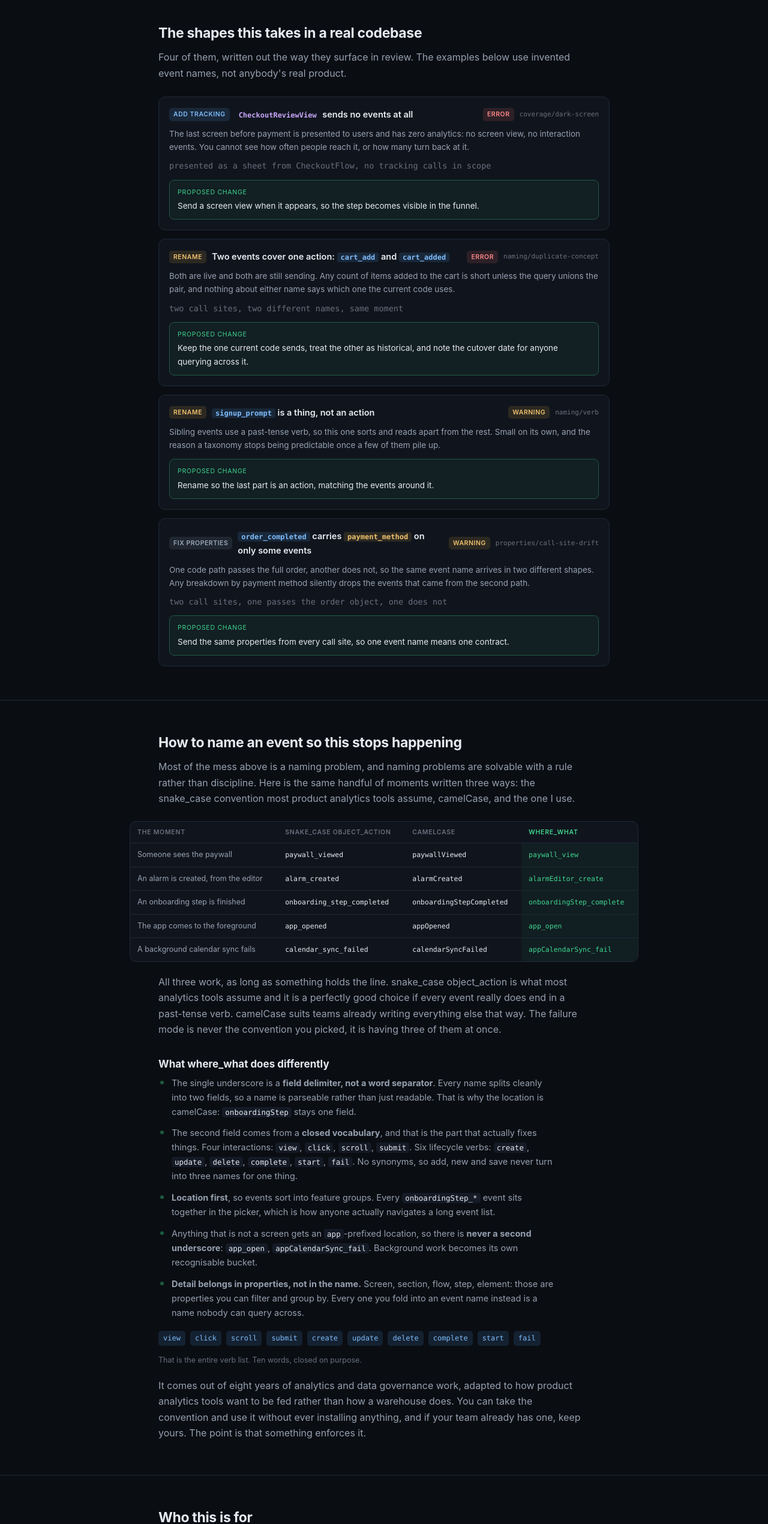
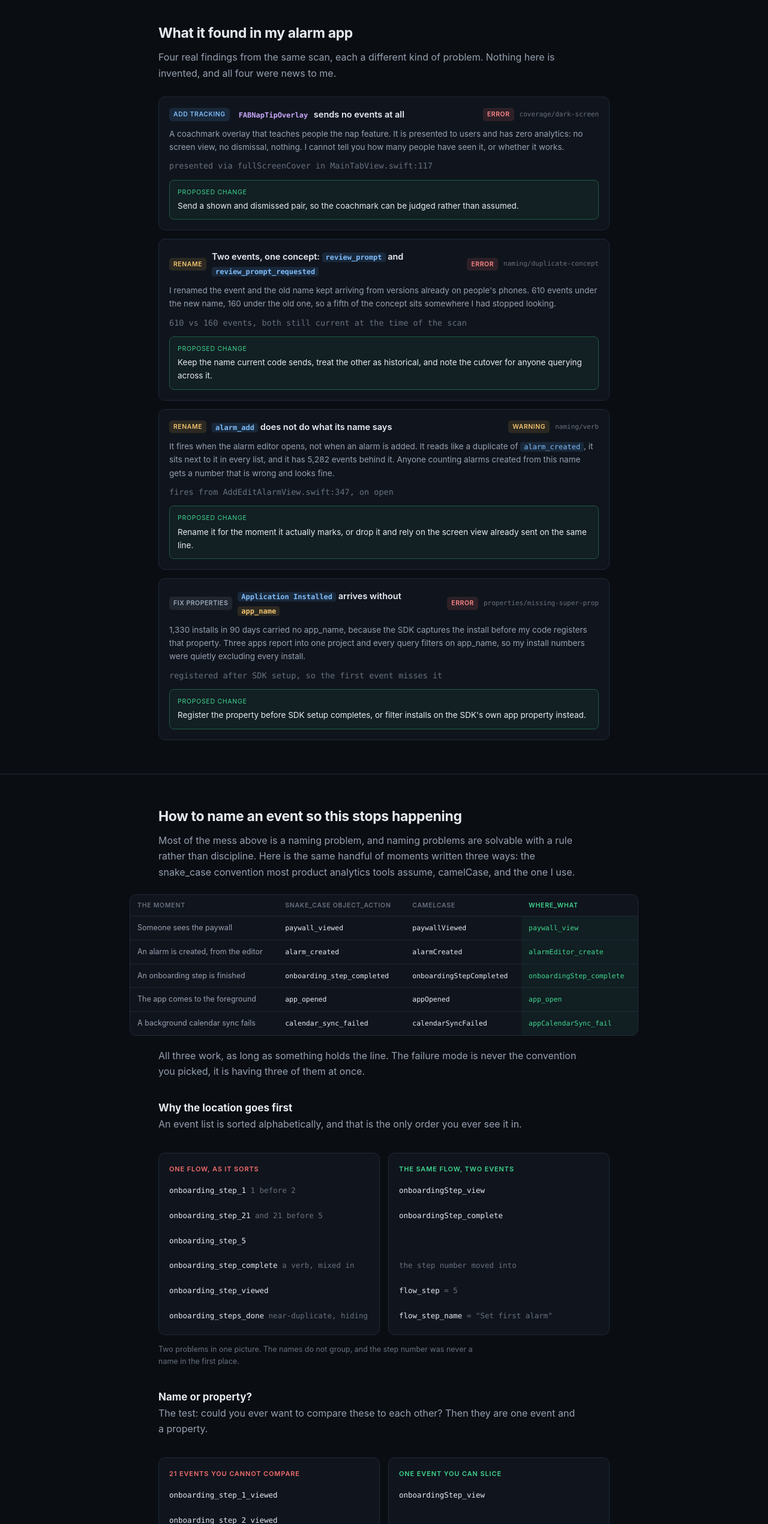
Before and after one commit to Merthade/tracklintDomain, a plain HTML site: page index.html in a window 1280 px wide. Shown: the part 1833-4374 px from the top of the page at 60% size. Drawn offline with Linux system fonts and the light colour scheme.

Commit message:
Findings from the real alarm app; naming section shows the mess instead of describing it
The findings section was the only part of the page not talking about Emil's own
app, which read oddly next to a chart of his real event volume. It now carries four
real findings from the actual scan, each a different class, all verified rather than
written: FABNapTipOverlay sending nothing (dark screen, MainTabView.swift:117),
review_prompt vs review_prompt_requested at 610 vs 160 events (duplicate concept),
alarm_add firing when the editor opens rather than when an alarm is added with 5,282
events behind it (misnamed), and Application Installed arriving without app_name so
1,330 installs in 90 days were invisible to every app-filtered query. Invented
cart_add/order_completed examples are gone.

Naming section: less prose, more picture, per Emil. Two new side-by-side visuals
replace the long bullets.

1. Why the location goes first: one flow as it actually sorts, with
   onboarding_step_1, _21, _5 (21 before 5), _complete landing among the views, and
   onboarding_steps_done hiding at the bottom as a near-duplicate. Beside it, the
   same flow as two events with the step number moved into properties.
2. Name or property: 21 per-step events you cannot compare, versus one event with
   flow_step you can group by. The test is stated as a question, not a rule.

Emil noted this conflates renaming with event-vs-property design. Agreed, and kept
deliberately: they are two problems, the picture shows both, and the caption says so
rather than pretending it is one idea.

Remaining rules trimmed to three one-liners. Sweep animation scoped to the hero so
the new comparison cards do not also animate.

Local commit only, not pushed: more page changes coming first.

```diff
--- a/index.html
+++ b/index.html
@@ -125,7 +125,7 @@ h1{font-size:39px;line-height:1.15;letter-spacing:-0.03em;margin-bottom:18px}
 
 /* the linter passing over the names: a slow sweep across the compare cards */
 .card{position:relative;overflow:hidden}
-.card.bad:before{content:"";position:absolute;left:0;right:0;height:38%;top:-38%;pointer-events:none;
+.hero .card.bad:before{content:"";position:absolute;left:0;right:0;height:38%;top:-38%;pointer-events:none;
   background:linear-gradient(180deg,transparent,rgba(63,214,143,.12) 60%,rgba(63,214,143,.26));
   border-bottom:1px solid rgba(63,214,143,.42);
   animation:sweep 5.4s cubic-bezier(.4,0,.5,1) infinite}
@@ -134,8 +134,8 @@ h1{font-size:39px;line-height:1.15;letter-spacing:-0.03em;margin-bottom:18px}
   margin-left:5px;vertical-align:middle;animation:blip 2.6s ease-in-out infinite}
 @keyframes blip{0%,100%{opacity:.35}50%{opacity:1}}
 @media (prefers-reduced-motion: reduce){
-  .card.bad:before,.ev .flag{animation:none}
-  .card.bad:before{display:none}
+  .hero .card.bad:before,.ev .flag{animation:none}
+  .hero .card.bad:before{display:none}
 }
 
 /* recreated finding cards (illustrative, no real customer or app data) */
@@ -291,56 +291,57 @@ footer{padding:30px 0 44px;color:var(--faint);font-size:13px}
 
   <p class="note">Source: my own analytics project, 365 days to 25 July 2026, across three shipped iOS apps. Nothing modelled, nothing extrapolated.</p>
 
-  <h2 style="margin-top:44px">The shapes this takes in a real codebase</h2>
-  <p>Four of them, written out the way they surface in review. The examples below use invented event names, not anybody's real product.</p>
+  <h2 style="margin-top:44px">What it found in my alarm app</h2>
+  <p>Four real findings from the same scan, each a different kind of problem. Nothing here is invented, and all four were news to me.</p>
 
   <div class="finds">
 
     <div class="find">
       <div class="find-head">
         <span class="tag blue">Add tracking</span>
-        <span class="find-title"><span class="pill screen">CheckoutReviewView</span> sends no events at all</span>
+        <span class="find-title"><span class="pill screen">FABNapTipOverlay</span> sends no events at all</span>
         <span class="tag red">error</span><span class="find-rule">coverage/dark-screen</span>
       </div>
-      <p>The last screen before payment is presented to users and has zero analytics: no screen view, no interaction events. You cannot see how often people reach it, or how many turn back at it.</p>
-      <p class="find-code">presented as a sheet from CheckoutFlow, no tracking calls in scope</p>
+      <p>A coachmark overlay that teaches people the nap feature. It is presented to users and has zero analytics: no screen view, no dismissal, nothing. I cannot tell you how many people have seen it, or whether it works.</p>
+      <p class="find-code">presented via fullScreenCover in MainTabView.swift:117</p>
       <div class="find-fix"><span class="find-fix-label">Proposed change</span>
-        <p>Send a screen view when it appears, so the step becomes visible in the funnel.</p></div>
+        <p>Send a shown and dismissed pair, so the coachmark can be judged rather than assumed.</p></div>
     </div>
 
     <div class="find">
       <div class="find-head">
         <span class="tag amber">Rename</span>
-        <span class="find-title">Two events cover one action: <span class="pill event">cart_add</span> and <span class="pill event">cart_added</span></span>
+        <span class="find-title">Two events, one concept: <span class="pill event">review_prompt</span> and <span class="pill event">review_prompt_requested</span></span>
         <span class="tag red">error</span><span class="find-rule">naming/duplicate-concept</span>
       </div>
-      <p>Both are live and both are still sending. Any count of items added to the cart is short unless the query unions the pair, and nothing about either name says which one the current code uses.</p>
-      <p class="find-code">two call sites, two different names, same moment</p>
+      <p>I renamed the event and the old name kept arriving from versions already on people's phones. 610 events under the new name, 160 under the old one, so a fifth of the concept sits somewhere I had stopped looking.</p>
+      <p class="find-code">610 vs 160 events, both still current at the time of the scan</p>
       <div class="find-fix"><span class="find-fix-label">Proposed change</span>
-        <p>Keep the one current code sends, treat the other as historical, and note the cutover date for anyone querying across it.</p></div>
+        <p>Keep the name current code sends, treat the other as historical, and note the cutover for anyone querying across it.</p></div>
     </div>
 
     <div class="find">
       <div class="find-head">
         <span class="tag amber">Rename</span>
-        <span class="find-title"><span class="pill event">signup_prompt</span> is a thing, not an action</span>
+        <span class="find-title"><span class="pill event">alarm_add</span> does not do what its name says</span>
         <span class="tag amber">warning</span><span class="find-rule">naming/verb</span>
       </div>
-      <p>Sibling events use a past-tense verb, so this one sorts and reads apart from the rest. Small on its own, and the reason a taxonomy stops being predictable once a few of them pile up.</p>
+      <p>It fires when the alarm editor opens, not when an alarm is added. It reads like a duplicate of <span class="pill event">alarm_created</span>, it sits next to it in every list, and it has 5,282 events behind it. Anyone counting alarms created from this name gets a number that is wrong and looks fine.</p>
+      <p class="find-code">fires from AddEditAlarmView.swift:347, on open</p>
       <div class="find-fix"><span class="find-fix-label">Proposed change</span>
-        <p>Rename so the last part is an action, matching the events around it.</p></div>
+        <p>Rename it for the moment it actually marks, or drop it and rely on the screen view already sent on the same line.</p></div>
     </div>
 
     <div class="find">
       <div class="find-head">
         <span class="tag slate">Fix properties</span>
-        <span class="find-title"><span class="pill event">order_completed</span> carries <span class="pill prop">payment_method</span> on only some events</span>
-        <span class="tag amber">warning</span><span class="find-rule">properties/call-site-drift</span>
+        <span class="find-title"><span class="pill event">Application Installed</span> arrives without <span class="pill prop">app_name</span></span>
+        <span class="tag red">error</span><span class="find-rule">properties/missing-super-prop</span>
       </div>
-      <p>One code path passes the full order, another does not, so the same event name arrives in two different shapes. Any breakdown by payment method silently drops the events that came from the second path.</p>
-      <p class="find-code">two call sites, one passes the order object, one does not</p>
+      <p>1,330 installs in 90 days carried no app_name, because the SDK captures the install before my code registers that property. Three apps report into one project and every query filters on app_name, so my install numbers were quietly excluding every install.</p>
+      <p class="find-code">registered after SDK setup, so the first event misses it</p>
       <div class="find-fix"><span class="find-fix-label">Proposed change</span>
-        <p>Send the same properties from every call site, so one event name means one contract.</p></div>
+        <p>Register the property before SDK setup completes, or filter installs on the SDK's own app property instead.</p></div>
     </div>
 
   </div>
@@ -376,23 +377,68 @@ footer{padding:30px 0 44px;color:var(--faint);font-size:13px}
     </tbody>
   </table></div>
 
-  <p style="margin-top:20px">All three work, as long as something holds the line. snake_case object_action is what most analytics tools assume and it is a perfectly good choice if every event really does end in a past-tense verb. camelCase suits teams already writing everything else that way. The failure mode is never the convention you picked, it is having three of them at once.</p>
+  <p style="margin-top:20px">All three work, as long as something holds the line. The failure mode is never the convention you picked, it is having three of them at once.</p>
 
-  <h3 style="margin-top:30px;font-size:17px">What where_what does differently</h3>
+  <h3 style="margin-top:34px;font-size:17px">Why the location goes first</h3>
+  <p>An event list is sorted alphabetically, and that is the only order you ever see it in.</p>
+  <div class="compare">
+    <div class="card bad">
+      <p class="card-label">One flow, as it sorts</p>
+      <p class="ev">onboarding_step_1 <span>1 before 2</span></p>
+      <p class="ev">onboarding_step_21 <span>and 21 before 5</span></p>
+      <p class="ev">onboarding_step_5</p>
+      <p class="ev">onboarding_step_complete <span>a verb, mixed in</span></p>
+      <p class="ev">onboarding_step_viewed</p>
+      <p class="ev">onboarding_steps_done <span>near-duplicate, hiding</span></p>
+    </div>
+    <div class="card good">
+      <p class="card-label">The same flow, two events</p>
+      <p class="ev">onboardingStep_view</p>
+      <p class="ev">onboardingStep_complete</p>
+      <p class="ev" style="color:var(--faint)">&nbsp;</p>
+      <p class="ev" style="color:var(--faint)">the step number moved into</p>
+      <p class="ev">flow_step <span>= 5</span></p>
+      <p class="ev">flow_step_name <span>= "Set first alarm"</span></p>
+    </div>
+  </div>
+  <p class="note">Two problems in one picture. The names do not group, and the step number was never a name in the first place.</p>
+
+  <h3 style="margin-top:34px;font-size:17px">Name or property?</h3>
+  <p>The test: could you ever want to compare these to each other? Then they are one event and a property.</p>
+  <div class="compare">
+    <div class="card bad">
+      <p class="card-label">21 events you cannot compare</p>
+      <p class="ev">onboarding_step_1_viewed</p>
+      <p class="ev">onboarding_step_2_viewed</p>
+      <p class="ev">onboarding_step_3_viewed</p>
+      <p class="ev" style="color:var(--faint)">... and eighteen more</p>
+      <p class="ev" style="color:var(--faint)">no drop-off curve without</p>
+      <p class="ev" style="color:var(--faint)">stitching 21 queries together</p>
+    </div>
+    <div class="card good">
+      <p class="card-label">One event you can slice</p>
+      <p class="ev">onboardingStep_view</p>
+      <p class="ev" style="color:var(--faint)">&nbsp;</p>
+      <p class="ev">flow_name <span>= "onboarding"</span></p>
+      <p class="ev">flow_step <span>= 5</span></p>
+      <p class="ev">flow_step_name <span>= "Set first alarm"</span></p>
+      <p class="ev" style="color:var(--faint)">group by step, done</p>
+    </div>
+  </div>
+
+  <h3 style="margin-top:34px;font-size:17px">The rest of the rules</h3>
   <ul class="rules">
-    <li>The single underscore is a <b>field delimiter, not a word separator</b>. Every name splits cleanly into two fields, so a name is parseable rather than just readable. That is why the location is camelCase: <code>onboardingStep</code> stays one field.</li>
-    <li>The second field comes from a <b>closed vocabulary</b>, and that is the part that actually fixes things. Four interactions: <code>view</code>, <code>click</code>, <code>scroll</code>, <code>submit</code>. Six lifecycle verbs: <code>create</code>, <code>update</code>, <code>delete</code>, <code>complete</code>, <code>start</code>, <code>fail</code>. No synonyms, so add, new and save never turn into three names for one thing.</li>
-    <li><b>Location first</b>, so events sort into feature groups. Every <code>onboardingStep_*</code> event sits together in the picker, which is how anyone actually navigates a long event list.</li>
-    <li>Anything that is not a screen gets an <code>app</code>-prefixed location, so there is <b>never a second underscore</b>: <code>app_open</code>, <code>appCalendarSync_fail</code>. Background work becomes its own recognisable bucket.</li>
-    <li><b>Detail belongs in properties, not in the name.</b> Screen, section, flow, step, element: those are properties you can filter and group by. Every one you fold into an event name instead is a name nobody can query across.</li>
+    <li>One underscore, and it separates <b>fields, not words</b>. <code>onboardingStep_complete</code> splits into exactly two parts, so a name is parseable, not just readable. That is why the location is camelCase.</li>
+    <li>The verb comes from a <b>closed list</b>, so add, new and save never become three names for one thing.</li>
+    <li>Not a screen? An <code>app</code>-prefixed location, so there is never a second underscore: <code>app_open</code>, <code>appCalendarSync_fail</code>.</li>
   </ul>
 
   <div class="vocab">
     <code>view</code><code>click</code><code>scroll</code><code>submit</code><code>create</code><code>update</code><code>delete</code><code>complete</code><code>start</code><code>fail</code>
   </div>
-  <p class="note">That is the entire verb list. Ten words, closed on purpose.</p>
+  <p class="note">The whole verb list. Ten words, closed on purpose.</p>
 
-  <p style="margin-top:18px">It comes out of eight years of analytics and data governance work, adapted to how product analytics tools want to be fed rather than how a warehouse does. You can take the convention and use it without ever installing anything, and if your team already has one, keep yours. The point is that something enforces it.</p>
+  <p style="margin-top:18px">It comes out of eight years of analytics and data governance work. Take it and use it without installing anything, and if your team already has a convention, keep yours. The point is that something enforces it.</p>
 </div></section>
 
 <section id="who"><div class="wrap">
```
